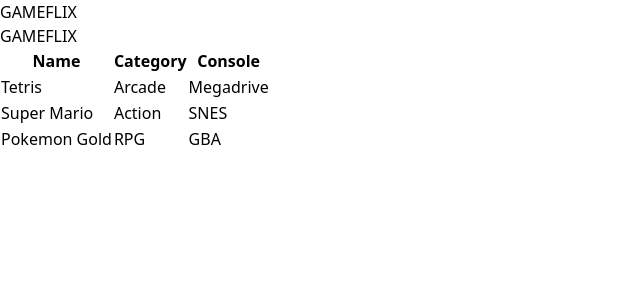
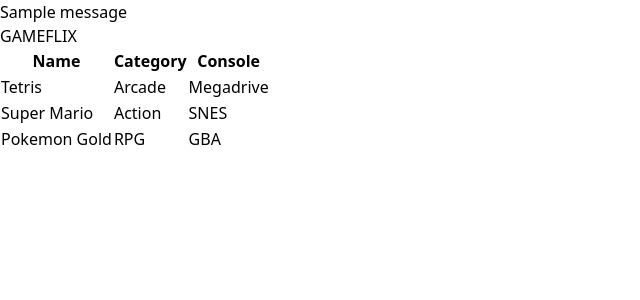
Before and after one commit to camopy/gameflix, a Flask app: page / in a window 1280 px wide. Shown: the top 300 px of the page, without its empty margins (0-640 px from the left). Run offline with Flask 2, Linux system fonts and the light colour scheme; one stand-in notice (Sample message) is shown; style sheets or scripts are compiled from the project's sources.

Commit message:
feat: :sparkles: added notification messages

```diff
--- a/templates/template.html
+++ b/templates/template.html
@@ -8,10 +8,13 @@
   </head>
   <body class="bg-black text-white">
     <div class="mx-auto flex flex-col max-w-xl">
-      <div class="flex justify-around mb-4">
-        <h1 class="font-bold text-5xl m-10 text-red-600">{{ title|upper }}</h1>
-      </div>
-      {% block content %}{% endblock %}
+      {% with messages = get_flashed_messages() %} {% if messages %}
+      <ul id="messages" class="list-unstyled">
+        {% for message in messages %}
+        <li class="alert alert-success">{{ message }}</li>
+        {% endfor %}
+      </ul>
+      {% endif %} {% endwith %} {% block content %}{% endblock %}
     </div>
   </body>
 </html>
```
